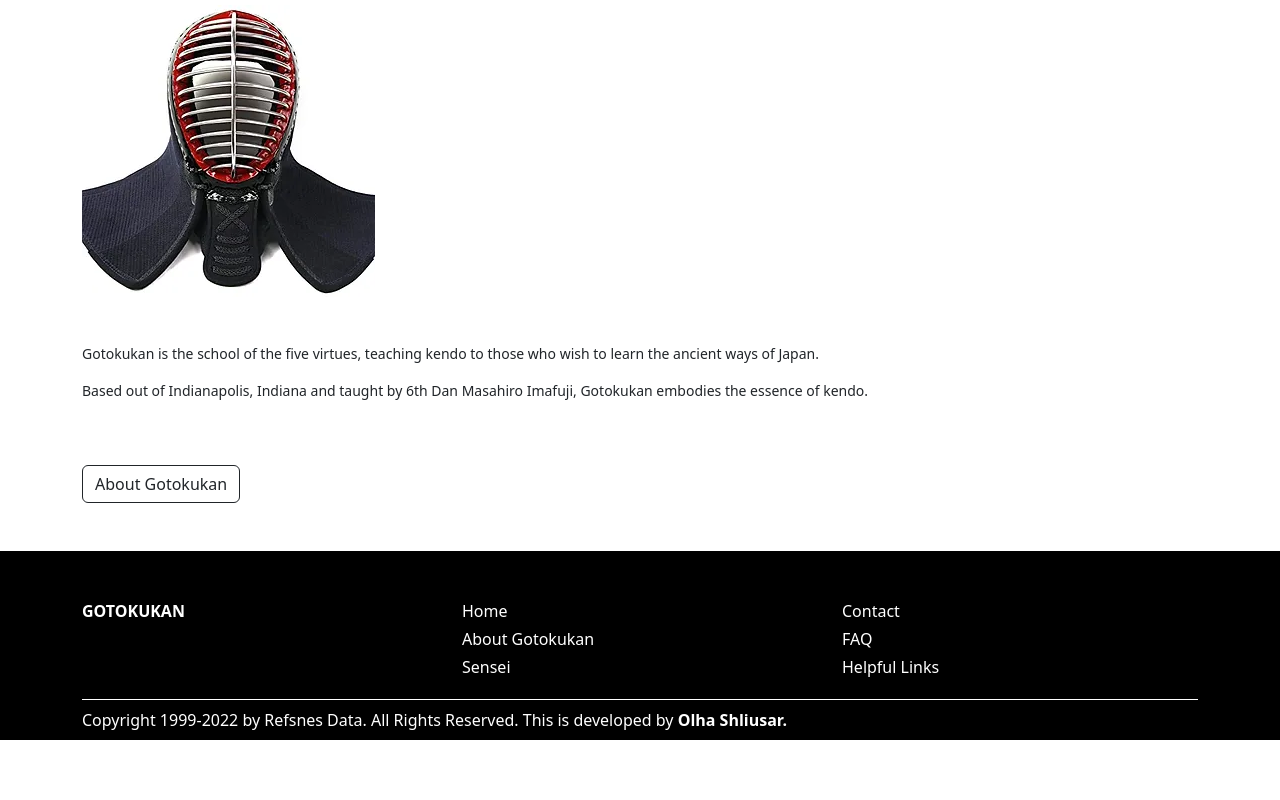
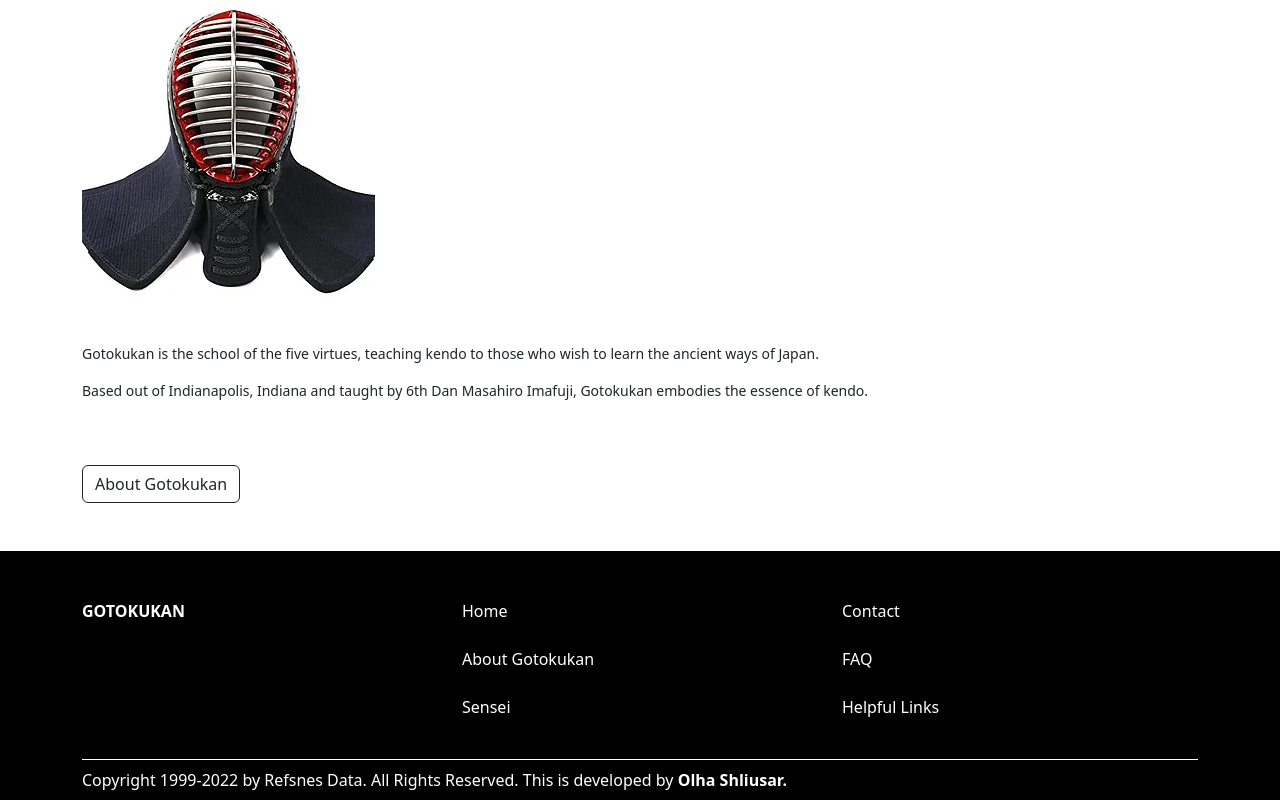
Before and after one commit to prowebdev119/wix-wordpress, a plain HTML site: page index.html in a window 1280 px wide. Shown: the part 903-1703 px from the top of the page. Before the commit the page ends 1643 px from the top, so only its background shows below. Drawn offline with nearby package versions, Linux system fonts and the light colour scheme.

Commit message:
Update index.html

```diff
--- a/index.html
+++ b/index.html
@@ -83,14 +83,14 @@
 					<a class="text-white text-decoration-none fw-bold" href="./index.html">GOTOKUKAN</a>
 				</div>
 				<div class="col-md-4">
-					<a class="nav-link pb-1" href="javascript:void(0)">Home</a>
-					<a class="nav-link pb-1" href="javascript:void(0)">About Gotokukan</a>
-					<a class="nav-link pb-1" href="javascript:void(0)">Sensei</a>
+					<a class="nav-link pb-4" href="javascript:void(0)">Home</a>
+					<a class="nav-link pb-4" href="javascript:void(0)">About Gotokukan</a>
+					<a class="nav-link pb-4" href="javascript:void(0)">Sensei</a>
 				</div>
 				<div class="col-md-4">
-					<a class="nav-link pb-1" href="javascript:void(0)">Contact</a>
-					<a class="nav-link pb-1" href="javascript:void(0)">FAQ</a>
-					<a class="nav-link" href="javascript:void(0)">Helpful Links</a>
+					<a class="nav-link pb-4" href="javascript:void(0)">Contact</a>
+					<a class="nav-link pb-4" href="javascript:void(0)">FAQ</a>
+					<a class="nav-link pb-4" href="javascript:void(0)">Helpful Links</a>
 				</div>
 			</div>
 			<div class="footer_bottom border-1 border-top border-white py-2">
```
